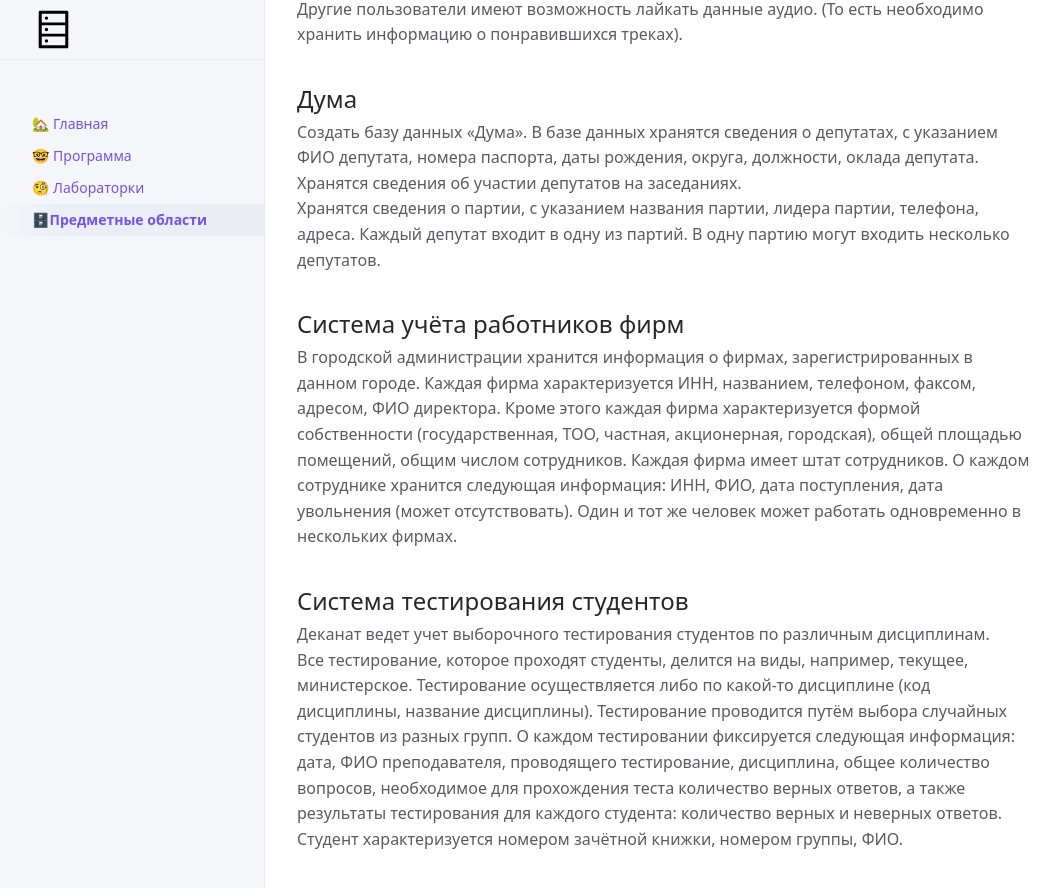
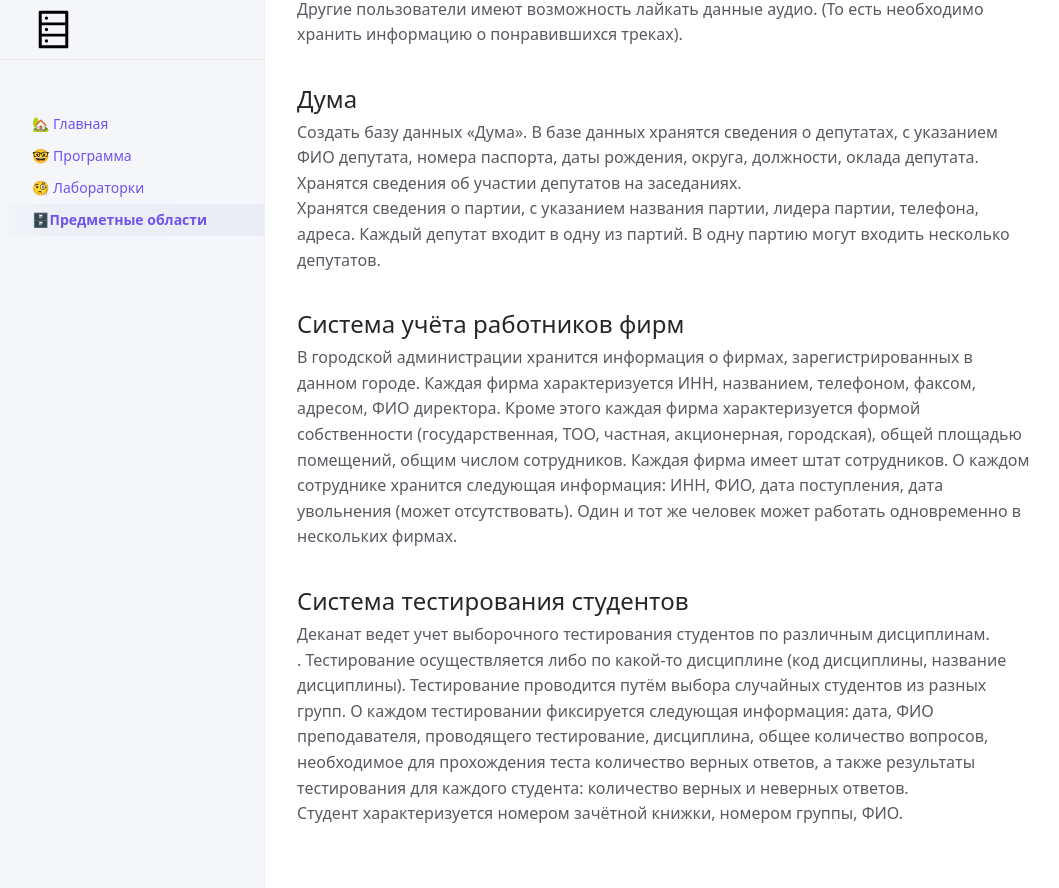
Before and after one commit to Das-dasein/db-lovefield, a Jekyll site: the page built from subject-domain.md, in a window 1280 px wide and 900 px high, scrolled down 3028 px. Shown: the top 888 px of the window, without its empty margins (107-1166 px from the left). Built offline with Jekyll 4.4.1, drawn with Linux system fonts in a browser that asks for light colours; our own code applies the rules of GitHub Pages for plain Markdown files; a script that is not in the unit is left out.

Commit message:
Update subject-domain.md

```diff
--- a/subject-domain.md
+++ b/subject-domain.md
@@ -79,6 +79,6 @@ nav_order: 4
 Каждая фирма имеет штат сотрудников. О каждом сотруднике хранится следующая информация: ИНН, ФИО, дата поступления, дата увольнения (может отсутствовать). Один и тот же человек может работать одновременно в нескольких фирмах.
 
 ## Система тестирования студентов
-Деканат ведет учет выборочного тестирования студентов по различным дисциплинам. <br>
-Все тестирование, которое проходят студенты, делится на виды, например, текущее, министерское. Тестирование осуществляется либо по какой-то дисциплине (код дисциплины, название дисциплины). Тестирование проводится путём выбора случайных студентов из разных групп. О каждом тестировании фиксируется следующая информация: дата, ФИО преподавателя, проводящего тестирование, дисциплина, общее количество вопросов, необходимое для прохождения теста количество верных ответов, а также результаты тестирования для каждого студента: количество верных и неверных ответов. <br>
+Деканат ведет учет выборочного тестирования студентов по различным дисциплинам. <br>.
+Тестирование осуществляется либо по какой-то дисциплине (код дисциплины, название дисциплины). Тестирование проводится путём выбора случайных студентов из разных групп. О каждом тестировании фиксируется следующая информация: дата, ФИО преподавателя, проводящего тестирование, дисциплина, общее количество вопросов, необходимое для прохождения теста количество верных ответов, а также результаты тестирования для каждого студента: количество верных и неверных ответов. <br>
 Студент характеризуется номером зачётной книжки, номером группы, ФИО.
```
